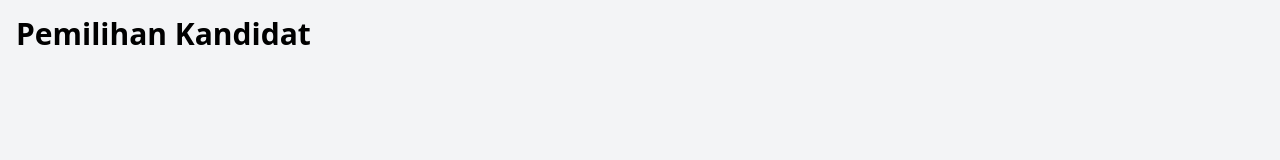
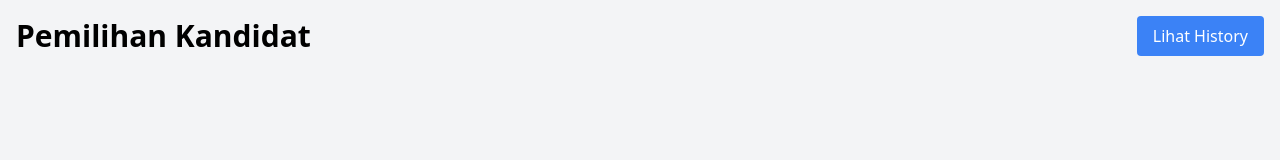
Before and after one commit to NathanAbrahamSinaga/Voting-System-Web3, a plain HTML site: page index.html in a window 1280 px wide. Drawn offline with nearby package versions, Linux system fonts and the light colour scheme.

Commit message:
Update index.html

```diff
--- a/index.html
+++ b/index.html
@@ -8,7 +8,12 @@
 </head>
 <body class="bg-gray-100">
     <div class="container mx-auto p-4">
-        <h1 class="text-3xl font-bold mb-4">Pemilihan Kandidat</h1>
+        <div class="flex justify-between items-center mb-6">
+            <h1 class="text-3xl font-bold">Pemilihan Kandidat</h1>
+            <a href="voting-history.html" class="px-4 py-2 bg-blue-500 text-white rounded hover:bg-blue-600 transition-colors">
+                Lihat History
+            </a>
+        </div>
 
         <!-- Admin Panel -->
         <div id="adminPanel" class="hidden mb-8">
```
